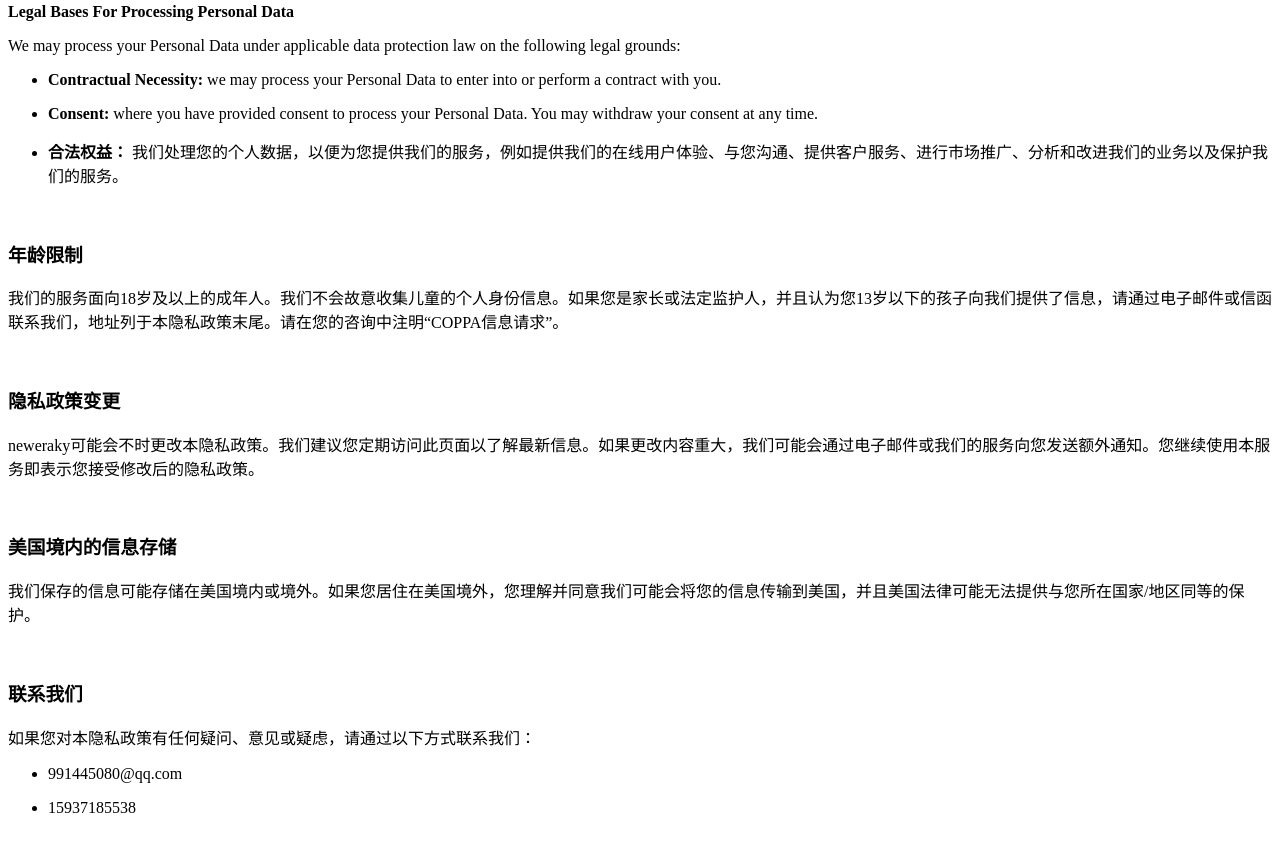
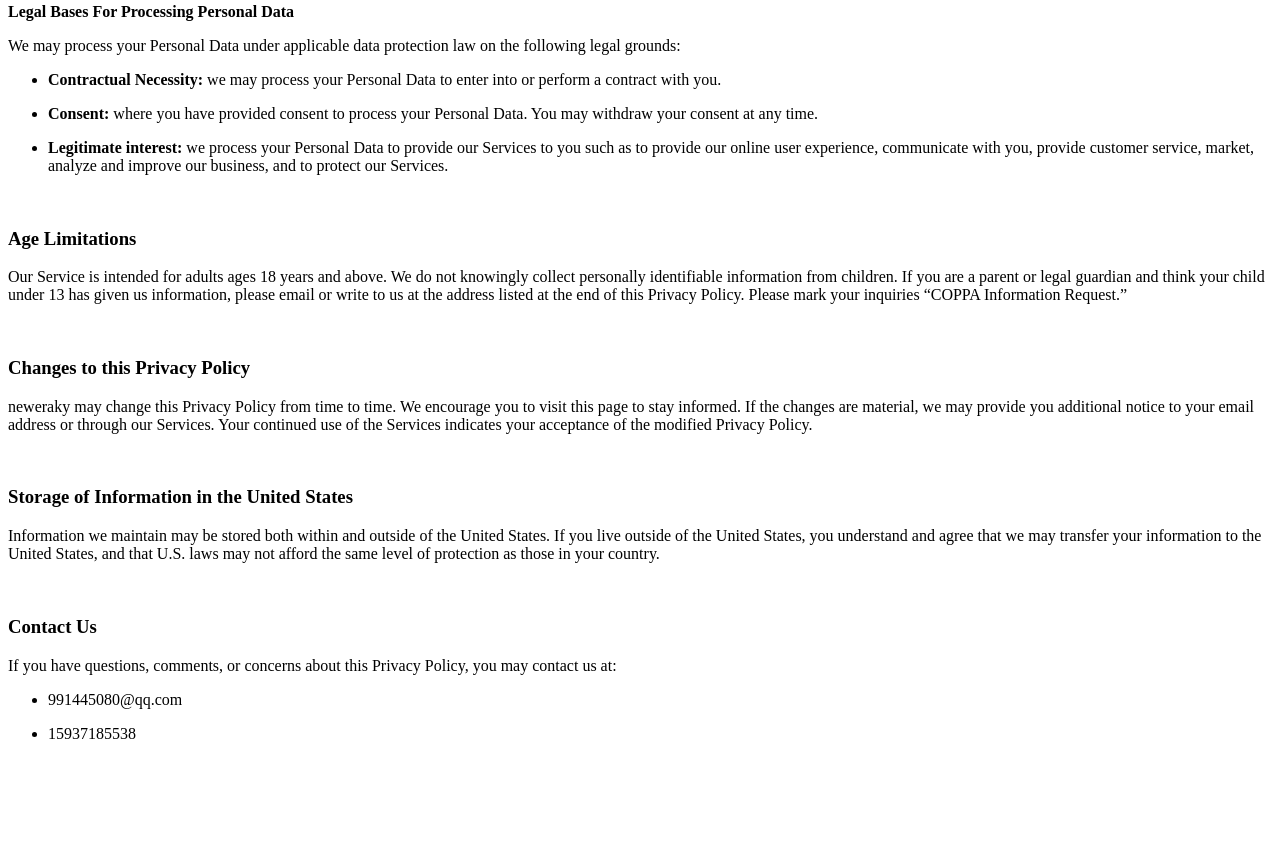
Before and after one commit to BuKuSiShen/BuKuSiShen.github.io, a plain HTML site: page index.html in a window 1280 px wide. Shown: the part 2012-2863 px from the top of the page. After the commit the page ends 2797 px from the top, so only its background shows below. Drawn offline with Linux system fonts and the light colour scheme.

Commit message:
Translate privacy policy sections to English

```diff
--- a/index.html
+++ b/index.html
@@ -111,72 +111,28 @@
       <p><strong>Consent: </strong>where you have provided consent to process your Personal Data. You may withdraw your consent at any time.</p>
     </li>
     <li>
-      <p><strong><font dir="auto" style="vertical-align: inherit;"><font dir="auto" style="vertical-align: inherit;">合法权益：</font></font></strong>
-        <font dir="auto" style="vertical-align: inherit;">
-          <font dir="auto" style="vertical-align: inherit;">我们处理您的个人数据，以便为您提供我们的服务，例如提供我们的在线用户体验、与您沟通、提供客户服务、进行市场推广、分析和改进我们的业务以及保护我们的服务。</font>
-        </font>
-      </p>
+      <p><strong>Legitimate interest: </strong>we process your Personal Data to provide our Services to you such as to provide our online user experience, communicate with you, provide customer service, market, analyze and improve our business, and to protect our Services.</p>
     </li>
   </ul>
   <br>
-  <h3>
-    <font dir="auto" style="vertical-align: inherit;">
-      <font dir="auto" style="vertical-align: inherit;">年龄限制</font>
-    </font>
-  </h3>
-  <p>
-    <font dir="auto" style="vertical-align: inherit;">
-      <font dir="auto" style="vertical-align: inherit;">我们的服务面向18岁及以上的成年人。我们不会故意收集儿童的个人身份信息。如果您是家长或法定监护人，并且认为您13岁以下的孩子向我们提供了信息，请通过电子邮件或信函联系我们，地址列于本隐私政策末尾。请在您的咨询中注明“COPPA信息请求”。</font>
-    </font>
-  </p>
+  <h3>Age Limitations</h3>
+  <p>Our Service is intended for adults ages 18 years and above. We do not knowingly collect personally identifiable information from children. If you are a parent or legal guardian and think your child under 13 has given us information, please email or write to us at the address listed at the end of this Privacy Policy. Please mark your inquiries “COPPA Information Request.”</p>
   <br>
-  <h3>
-    <font dir="auto" style="vertical-align: inherit;">
-      <font dir="auto" style="vertical-align: inherit;">隐私政策变更</font>
-    </font>
-  </h3>
-  <p>
-    <font dir="auto" style="vertical-align: inherit;">
-      <font dir="auto" style="vertical-align: inherit;">neweraky可能会不时更改本隐私政策。我们建议您定期访问此页面以了解最新信息。如果更改内容重大，我们可能会通过电子邮件或我们的服务向您发送额外通知。您继续使用本服务即表示您接受修改后的隐私政策。</font>
-    </font>
-  </p>
+  <h3>Changes to this Privacy Policy</h3>
+  <p>neweraky may change this Privacy Policy from time to time. We encourage you to visit this page to stay informed. If the changes are material, we may provide you additional notice to your email address or through our Services. Your continued use of the Services indicates your acceptance of the modified Privacy Policy.</p>
   <br>
 
-  <h3>
-    <font dir="auto" style="vertical-align: inherit;">
-      <font dir="auto" style="vertical-align: inherit;">美国境内的信息存储</font>
-    </font>
-  </h3>
-  <p>
-    <font dir="auto" style="vertical-align: inherit;">
-      <font dir="auto" style="vertical-align: inherit;">我们保存的信息可能存储在美国境内或境外。如果您居住在美国境外，您理解并同意我们可能会将您的信息传输到美国，并且美国法律可能无法提供与您所在国家/地区同等的保护。</font>
-    </font>
-  </p>
+  <h3>Storage of Information in the United States</h3>
+  <p>Information we maintain may be stored both within and outside of the United States. If you live outside of the United States, you understand and agree that we may transfer your information to the United States, and that U.S. laws may not afford the same level of protection as those in your country.</p>
   <br>
-  <h3>
-    <font dir="auto" style="vertical-align: inherit;">
-      <font dir="auto" style="vertical-align: inherit;">联系我们</font>
-    </font>
-  </h3>
-  <p>
-    <font dir="auto" style="vertical-align: inherit;">
-      <font dir="auto" style="vertical-align: inherit;">如果您对本隐私政策有任何疑问、意见或疑虑，请通过以下方式联系我们：</font>
-    </font>
-  </p>
+  <h3>Contact Us</h3>
+  <p>If you have questions, comments, or concerns about this Privacy Policy, you may contact us at:</p>
   <ul>
     <li>
-      <p>
-        <font dir="auto" style="vertical-align: inherit;">
-          <font dir="auto" style="vertical-align: inherit;">991445080@qq.com</font>
-        </font>
-      </p>
+      <p>991445080@qq.com</p>
     </li>
     <li>
-      <p>
-        <font dir="auto" style="vertical-align: inherit;">
-          <font dir="auto" style="vertical-align: inherit;">15937185538</font>
-        </font>
-      </p>
+      <p>15937185538</p>
     </li>
   </ul>
   <br>
```
